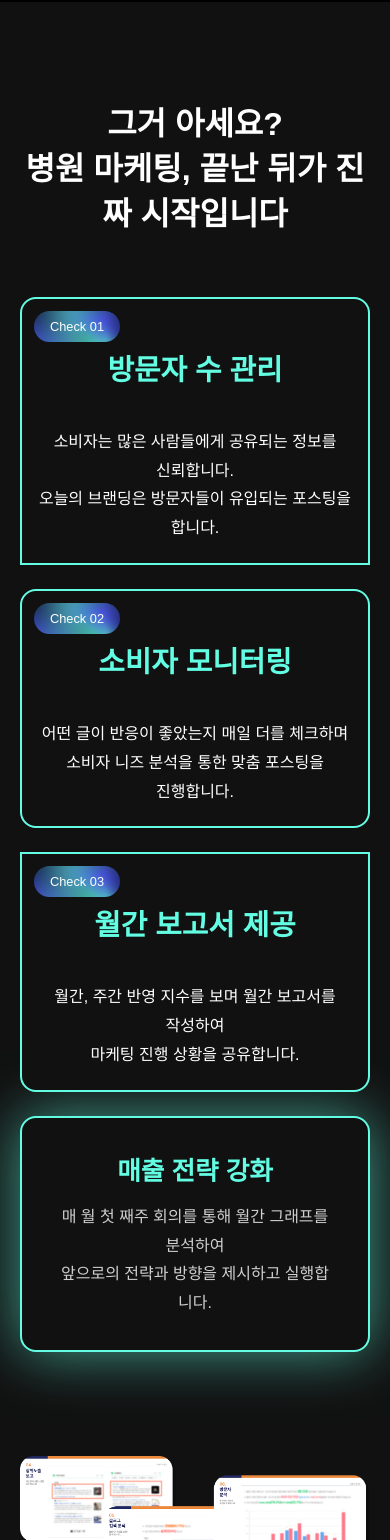
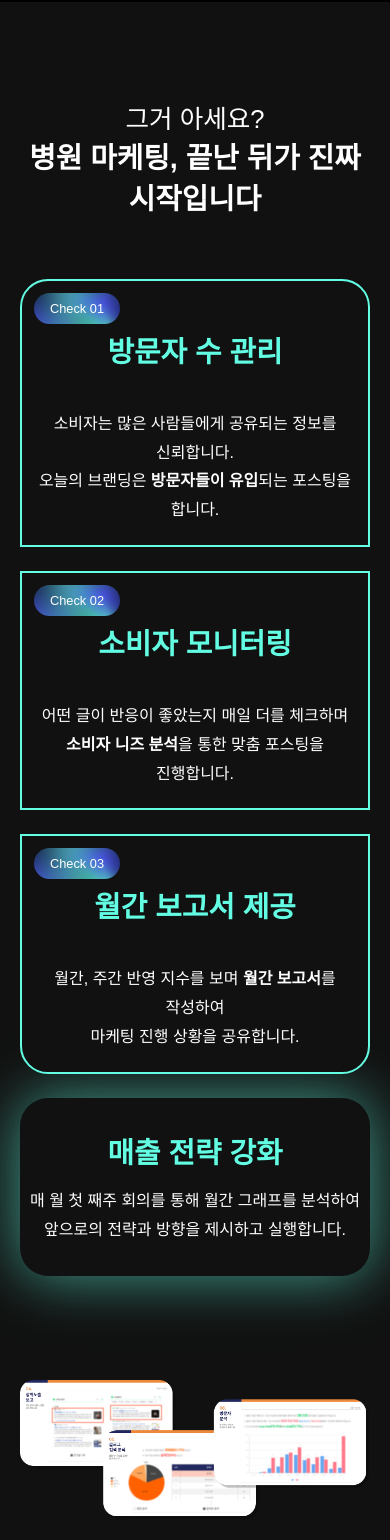
Before and after one commit to devchaeyoung/aube, a Next.js app: page / in a window 390 px wide. Shown: the part 9648-11188 px from the top of the page. Built offline with nearby package versions, Linux system fonts and the light colour scheme.

Commit message:
# UPDATE: 디테일

```diff
--- a/src/components/marketing/MarketingSection.module.css
+++ b/src/components/marketing/MarketingSection.module.css
@@ -4,11 +4,20 @@
   color: #fff;
 }
 
-.title {
+.titleContainer {
   text-align: center;
   font-size: 2.5rem;
   margin-bottom: 60px;
   line-height: 1.4;
+}
+
+.titleContainer h2 {
+  font-size: 2.2rem;
+  font-weight: 300;
+}
+.titleContainer h3 {
+  font-size: 2.6rem;
+  font-weight: bold;
 }
 
 .cardContainer {
@@ -34,15 +43,15 @@
 }
 
 .card:first-child {
-  border-radius: 16px 16px 0 0;
+  border-radius: 50px 50px 0 0;
 }
 
 .card:nth-child(2) {
-  border-radius: 16px;
+  border-radius: 0px;
 }
 
 .card:nth-child(3) {
-  border-radius: 0 0 16px 16px;
+  border-radius: 0 0 50px 50px;
 }
 
 .cardHeader {
@@ -67,20 +76,19 @@
 
 .card h3 {
   color: #62fde3;
-  font-size: 1.8rem;
+  font-size: 2rem;
   margin-bottom: 16px;
 }
 
 .card p {
+  font-size: 1.4rem;
   line-height: 1.8;
   color: #fff;
-  font-size: 1.2rem;
 }
 
 .highlightCard {
   background: #111;
-  border: 2px solid #62fde3;
-  border-radius: 16px;
+  border-radius: 50px;
   padding: 32px;
   width: 100%;
   text-align: center;
@@ -89,13 +97,14 @@
 
 .highlightCard h3 {
   color: #62fde3;
-  font-size: 1.6rem;
+  font-size: 2rem;
   margin-bottom: 16px;
 }
 
 .highlightCard p {
+  font-size: 1.4rem;
   line-height: 1.8;
-  color: rgba(255, 255, 255, 0.8);
+  color: #fff;
 }
 
 .imageContainer {
@@ -118,8 +127,12 @@
     grid-template-columns: 1fr;
   }
 
-  .title {
-    font-size: 2rem;
+  .titleContainer h2 {
+    font-size: 1.6rem;
+  }
+  .titleContainer h3 {
+    font-size: 1.8rem;
+    font-weight: bold;
   }
   .card {
     padding: 0;
@@ -133,6 +146,21 @@
     word-break: keep-all;
     font-size: 1rem;
   }
+  .card h3 {
+    font-size: 1.8rem;
+  }
+  .highlightCard {
+    border-radius: 28px;
+    padding-left: 10px;
+    padding-right: 10px;
+  }
+  .highlightCard h3 {
+    font-size: 1.8rem;
+  }
+  .highlightCard p {
+    font-size: 1rem;
+  }
+
   .checkLabel {
     top: 12px;
     left: 12px;
@@ -148,4 +176,16 @@
     max-width: 100%;
     padding: 0;
   }
+
+  .card:first-child {
+    border-radius: 28px 28px 0 0;
+  }
+
+  .card:nth-child(2) {
+    border-radius: 0px;
+  }
+
+  .card:nth-child(3) {
+    border-radius: 0 0 28px 28px;
+  }
 }
--- a/src/components/marketing/MarketingSection.tsx
+++ b/src/components/marketing/MarketingSection.tsx
@@ -7,11 +7,10 @@ import Image from "next/image";
 export function MarketingSection() {
   return (
     <section className={styles.marketing}>
-      <h2 className={styles.title}>
-        그거 아세요?
-        <br />
-        병원 마케팅, 끝난 뒤가 진짜 시작입니다
-      </h2>
+      <div className={styles.titleContainer}>
+        <h2>그거 아세요?</h2>
+        <h3>병원 마케팅, 끝난 뒤가 진짜 시작입니다</h3>
+      </div>
 
       <div className={styles.cardContainer}>
         <motion.div
@@ -27,7 +26,7 @@ export function MarketingSection() {
           <p>
             소비자는 많은 사람들에게 공유되는 정보를 신뢰합니다.
             <br />
-            오늘의 브랜딩은 방문자들이 유입되는 포스팅을 합니다.
+            오늘의 브랜딩은 <strong>방문자들이 유입</strong>되는 포스팅을 합니다.
           </p>
         </motion.div>
 
@@ -44,7 +43,7 @@ export function MarketingSection() {
           <p>
             어떤 글이 반응이 좋았는지 매일 더를 체크하며
             <br />
-            소비자 니즈 분석을 통한 맞춤 포스팅을 진행합니다.
+            <strong>소비자 니즈 분석</strong>을 통한 맞춤 포스팅을 진행합니다.
           </p>
         </motion.div>
 
@@ -59,7 +58,7 @@ export function MarketingSection() {
             <h3>월간 보고서 제공</h3>
           </div>
           <p>
-            월간, 주간 반영 지수를 보며 월간 보고서를 작성하여
+            월간, 주간 반영 지수를 보며 <strong>월간 보고서</strong>를 작성하여
             <br />
             마케팅 진행 상황을 공유합니다.
           </p>
```
